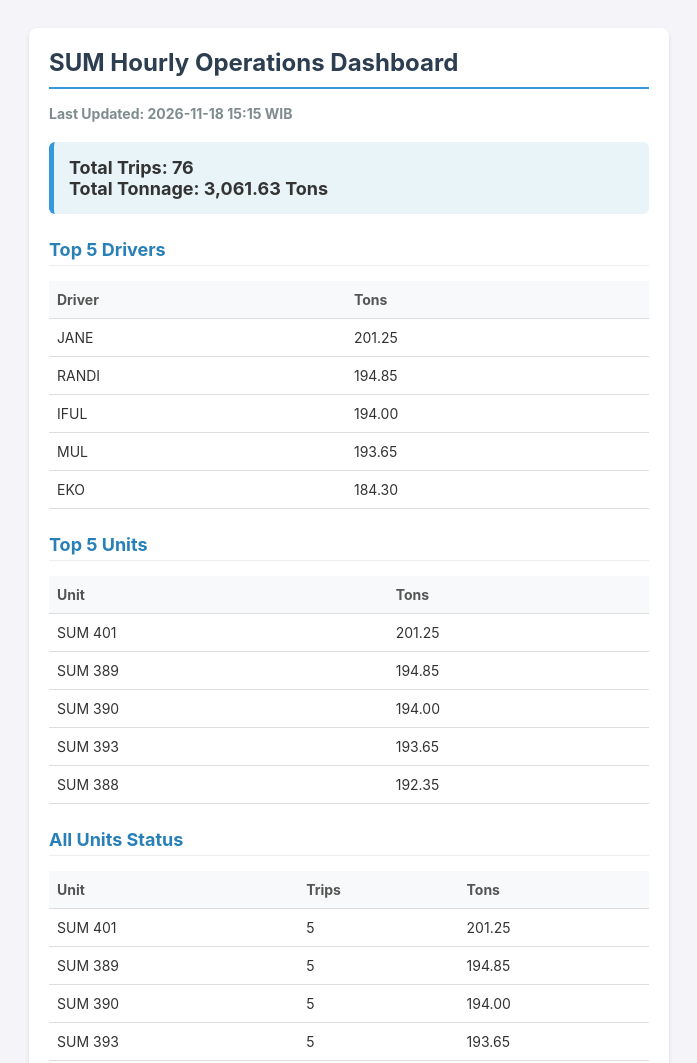
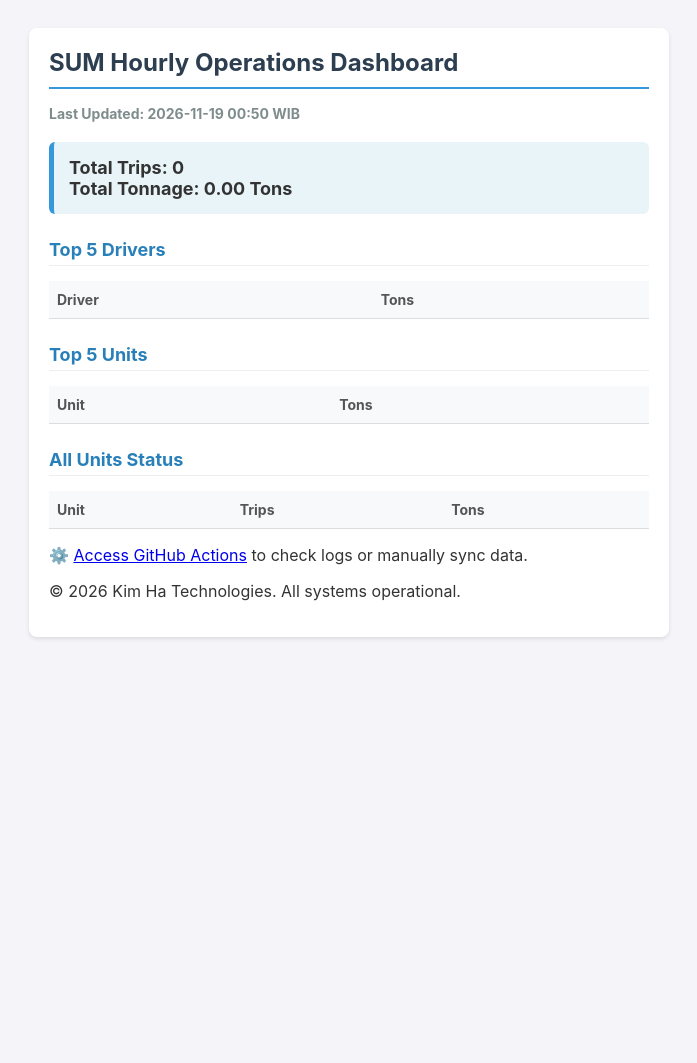
Before and after one commit to mtrksco/gam-scrape-archive, a plain HTML site: page index.html in a window 1280 px wide. Shown: the top 1063 px of the page, without its empty margins (291-988 px from the left). After the commit the page ends 800 px from the top, so only its background shows below. Drawn offline with Linux system fonts and the light colour scheme.

Commit message:
Update live dashboard

```diff
--- a/index.html
+++ b/index.html
@@ -19,29 +19,29 @@
         <body>
             <div class="container">
                 <h1>SUM Hourly Operations Dashboard</h1>
-                <div class="timestamp">Last Updated: 2026-11-18 15:15 WIB</div>
+                <div class="timestamp">Last Updated: 2026-11-19 00:50 WIB</div>
 
                 <div class="summary-box">
-                    Total Trips: 76<br>
-                    Total Tonnage: 3,061.63 Tons
+                    Total Trips: 0<br>
+                    Total Tonnage: 0.00 Tons
                 </div>
 
                 <h2>Top 5 Drivers</h2>
                 <table>
                     <tr><th>Driver</th><th>Tons</th></tr>
-                    <tr><td>JANE</td><td>201.25</td></tr><tr><td>RANDI</td><td>194.85</td></tr><tr><td>IFUL</td><td>194.00</td></tr><tr><td>MUL</td><td>193.65</td></tr><tr><td>EKO</td><td>184.30</td></tr>
+
                 </table>
 
                 <h2>Top 5 Units</h2>
                 <table>
                     <tr><th>Unit</th><th>Tons</th></tr>
-                    <tr><td>SUM 401</td><td>201.25</td></tr><tr><td>SUM 389</td><td>194.85</td></tr><tr><td>SUM 390</td><td>194.00</td></tr><tr><td>SUM 393</td><td>193.65</td></tr><tr><td>SUM 388</td><td>192.35</td></tr>
+
                 </table>
 
                 <h2>All Units Status</h2>
                 <table>
                     <tr><th>Unit</th><th>Trips</th><th>Tons</th></tr>
-                    <tr><td>SUM 401</td><td>5</td><td>201.25</td></tr><tr><td>SUM 389</td><td>5</td><td>194.85</td></tr><tr><td>SUM 390</td><td>5</td><td>194.00</td></tr><tr><td>SUM 393</td><td>5</td><td>193.65</td></tr><tr><td>SUM 388</td><td>5</td><td>192.35</td></tr><tr><td>SUM 406</td><td>4</td><td>184.30</td></tr><tr><td>SUM 405</td><td>4</td><td>174.35</td></tr><tr><td>SUM 392</td><td>4</td><td>163.76</td></tr><tr><td>SUM 404</td><td>4</td><td>161.80</td></tr><tr><td>SUM 396</td><td>4</td><td>161.72</td></tr><tr><td>SUM 402</td><td>4</td><td>161.64</td></tr><tr><td>SUM 403</td><td>4</td><td>161.08</td></tr><tr><td>SUM 399</td><td>4</td><td>161.08</td></tr><tr><td>SUM 398</td><td>4</td><td>159.88</td></tr><tr><td>SUM 394</td><td>4</td><td>157.00</td></tr><tr><td>SUM 395</td><td>4</td><td>156.28</td></tr><tr><td>SUM 391</td><td>3</td><td>121.26</td></tr><tr><td>SUM 400</td><td>2</td><td>80.82</td></tr><tr><td>SUM 397</td><td>2</td><td>80.56</td></tr>
+
                 </table>
                 <div class="footer">
                     <p>⚙️ <a href="https://github.com/mtrksco/gam-scrape-archive/actions" target="_blank">Access GitHub Actions</a> to check logs or manually sync data.</p>
```
